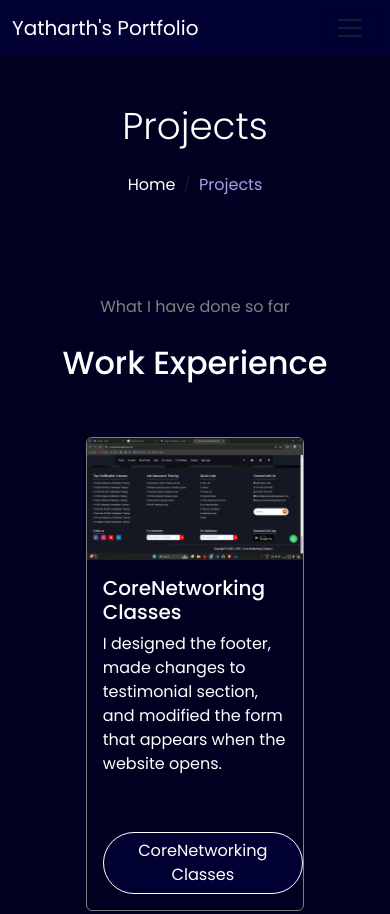
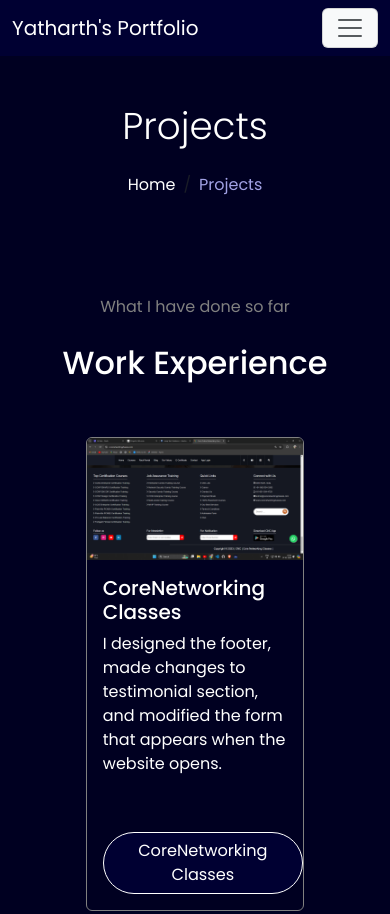
Before and after one commit to yatharthgill/personal-portfolio, a plain HTML site: page projects.html in a window 390 px wide. Shown: the top 914 px of the page. Drawn offline with nearby package versions, Linux system fonts and the light colour scheme.

Commit message:
add more css to website

```diff
--- a/projects.html
+++ b/projects.html
@@ -17,7 +17,7 @@
         <nav class="navbar  navbar-expand-xl text-light">
             <div class="container-fluid">
                 <a class="navbar-brand" href="#">Yatharth's Portfolio</a>
-                <button class="navbar-toggler bg-lightt" type="button" data-bs-toggle="collapse" data-bs-target="#navbarSupportedContent" aria-controls="navbarSupportedContent" aria-expanded="false" aria-label="Toggle navigation">
+                <button class="navbar-toggler bg-light" type="button" data-bs-toggle="collapse" data-bs-target="#navbarSupportedContent" aria-controls="navbarSupportedContent" aria-expanded="false" aria-label="Toggle navigation">
                     <span class="navbar-toggler-icon"></span>
                 </button>
                 <div class="collapse navbar-collapse justify-content-end" id="navbarSupportedContent">
```
